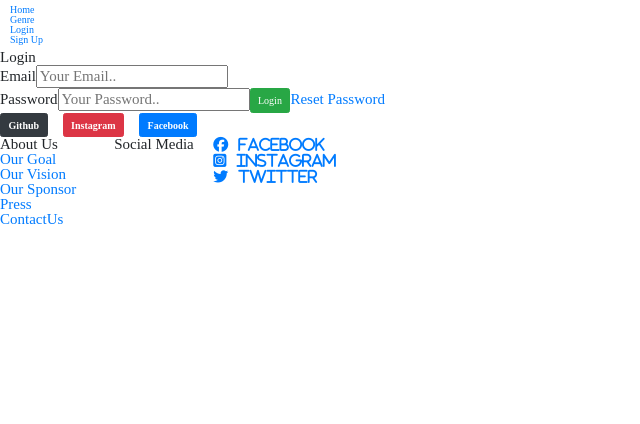
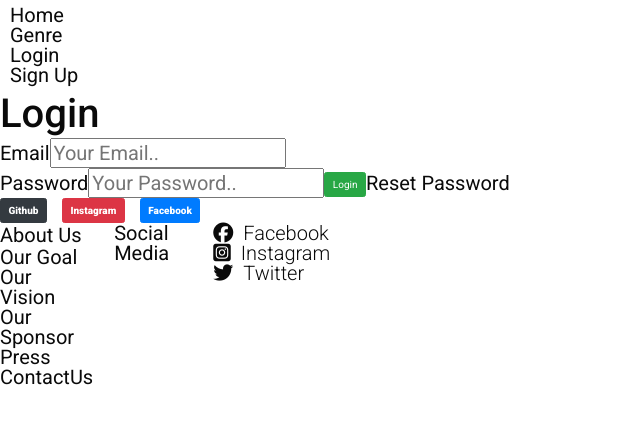
Before and after one commit to DriesVerb/Final-Project-DCI-EmojiGram, a React (Create React App) app in the folder client/: page /login in a window 1280 px wide. Shown: the top 424 px of the page, without its empty margins (0-640 px from the left). Built offline with nearby package versions, Linux system fonts and the light colour scheme.

Commit message:
changed typography values

```diff
--- a/client/src/css/App.css
+++ b/client/src/css/App.css
@@ -1,3 +1,95 @@
+@import url("https://fonts.googleapis.com/css2?family=Roboto:ital,wght@0,100;0,300;0,400;0,500;0,900;1,300&display=swap");
+@import url("https://fonts.googleapis.com/css2?family=Lato:ital,wght@0,400;0,700;0,900;1,300;1,400&display=swap");
+.mb-xl {
+  margin-bottom: 2rem;
+}
+.mb-l {
+  margin-bottom: 1rem;
+}
+.mb-sm {
+  margin-bottom: 0.5rem;
+}
+
+.mt-xl {
+  margin-top: 2rem;
+}
+.mt-l {
+  margin-top: 1rem;
+}
+.mt-sm {
+  margin-top: 0.5rem;
+}
+
+.mr-xl {
+  margin-right: 2rem;
+}
+.mr-l {
+  margin-right: 1rem;
+}
+.mr-sm {
+  margin-right: 0.5rem;
+}
+
+.ml-xl {
+  margin-left: 2rem;
+}
+.ml-l {
+  margin-left: 1rem;
+}
+.ml-sm {
+  margin-left: 0.5rem;
+}
+
+h1 {
+  font-family: "Roboto", sans-serif;
+  font-size: 6rem;
+  font-weight: 500;
+  color: #0a0a0a;
+}
+
+h2 {
+  font-family: "Roboto", sans-serif;
+  font-size: 4rem;
+  font-weight: 500;
+  color: #0a0a0a;
+}
+
+h3 {
+  font-family: "Roboto", sans-serif;
+  font-size: 3rem;
+  font-weight: 400;
+  color: #0a0a0a;
+}
+
+h4 {
+  font-family: "Roboto", sans-serif;
+  font-size: 2rem;
+  font-weight: 400;
+  color: #0a0a0a;
+}
+
+p {
+  font-family: "Roboto", sans-serif;
+  font-size: 2rem;
+  font-weight: 300;
+  color: #0a0a0a;
+}
+
+span {
+  font-family: "Roboto", sans-serif;
+  font-size: 2rem;
+  font-weight: 300;
+  color: #0a0a0a;
+}
+
+a,
+div {
+  font-family: "Roboto", sans-serif;
+  font-size: 2rem;
+  font-weight: 400;
+  color: #0a0a0a;
+}
+
 html,
 body,
 div,
@@ -82,8 +174,6 @@
   margin: 0;
   padding: 0;
   border: 0;
-  font-size: 100%;
-  font: inherit;
   vertical-align: baseline;
 }
 
@@ -131,10 +221,6 @@
 
 html {
   font-size: 62.5%;
-}
-
-body {
-  font-size: 1.5rem;
 }
 
 ul {
@@ -307,7 +393,7 @@
   justify-content: center;
 }
 .emoji__character {
-  font-size: 5rem;
+  font-size: 6rem;
   position: relative;
 }
 .emoji__tooltip {
--- a/client/src/sass/base/_index.scss
+++ b/client/src/sass/base/_index.scss
@@ -1,2 +1,4 @@
 @import "./variables";
+@import "_typography.scss";
+@import "./mixins";
 @import "./reset";
--- a/client/src/sass/base/_reset.scss
+++ b/client/src/sass/base/_reset.scss
@@ -82,8 +82,6 @@
   margin: 0;
   padding: 0;
   border: 0;
-  font-size: 100%;
-  font: inherit;
   vertical-align: baseline;
 }
 
@@ -129,10 +127,6 @@
   font-size: 62.5%;
 }
 
-body {
-  font-size: 1.5rem;
-}
-
 ul {
   list-style: none;
 }
--- /dev/null
+++ b/client/src/sass/base/_typography.scss
@@ -0,0 +1,44 @@
+// Roboto
+// font-family: 'Roboto', sans-serif;
+@import url("https://fonts.googleapis.com/css2?family=Roboto:ital,wght@0,100;0,300;0,400;0,500;0,900;1,300&display=swap");
+
+// Lato
+// font-family: 'Lato', sans-serif;
+@import url("https://fonts.googleapis.com/css2?family=Lato:ital,wght@0,400;0,700;0,900;1,300;1,400&display=swap");
+
+// fonts
+@mixin main-font($font-size, $font-weight, $font-color) {
+  font-family: "Roboto", sans-serif;
+  font-size: $font-size;
+  font-weight: $font-weight;
+  color: $font-color;
+}
+
+h1 {
+  @include main-font(6rem, 500, $main-black);
+}
+
+h2 {
+  @include main-font(4rem, 500, $main-black);
+}
+
+h3 {
+  @include main-font(3rem, 400, $main-black);
+}
+
+h4 {
+  @include main-font(2rem, 400, $main-black);
+}
+
+p {
+  @include main-font(2rem, 300, $main-black);
+}
+
+span {
+  @include main-font(2rem, 300, $main-black);
+}
+
+a,
+div {
+  @include main-font(2rem, 400, $main-black);
+}
--- a/client/src/sass/base/_variables.scss
+++ b/client/src/sass/base/_variables.scss
@@ -1,3 +1,4 @@
+// colors
 $main-d-blue: #023047;
 $main-blue: #219ebc;
 $main-l-blue: #8ecae6;
@@ -12,3 +13,76 @@
 $main-d-grey: #566246;
 $main-black: #0a0a0a;
 $main-d-black: #030301;
+
+// MARGINS:
+// MARGIN VALUES
+
+$margins: (
+  "xl": 2rem,
+  "l": 1rem,
+  "s": 0.5rem,
+);
+
+// MARGIN BOTTOM
+
+.mb {
+  &-xl {
+    margin-bottom: map-get($margins, xl);
+  }
+
+  &-l {
+    margin-bottom: map-get($margins, l);
+  }
+
+  &-sm {
+    margin-bottom: map-get($margins, s);
+  }
+}
+
+// MARGIN TOP
+
+.mt {
+  &-xl {
+    margin-top: map-get($margins, xl);
+  }
+
+  &-l {
+    margin-top: map-get($margins, l);
+  }
+
+  &-sm {
+    margin-top: map-get($margins, s);
+  }
+}
+
+// MARGIN RIGHT
+
+.mr {
+  &-xl {
+    margin-right: map-get($margins, xl);
+  }
+
+  &-l {
+    margin-right: map-get($margins, l);
+  }
+
+  &-sm {
+    margin-right: map-get($margins, s);
+  }
+}
+
+// MARGIN LEFT
+
+.ml {
+  &-xl {
+    margin-left: map-get($margins, xl);
+  }
+
+  &-l {
+    margin-left: map-get($margins, l);
+  }
+
+  &-sm {
+    margin-left: map-get($margins, s);
+  }
+}
--- a/client/src/sass/emoji/_emoji.scss
+++ b/client/src/sass/emoji/_emoji.scss
@@ -5,7 +5,7 @@
   }
 
   &__character {
-    font-size: 5rem;
+    font-size: 6rem;
     position: relative;
   }
 
```
Also changed, not shown: client/src/sass/base/_mixins.scss (added, +9 -0 lines).
